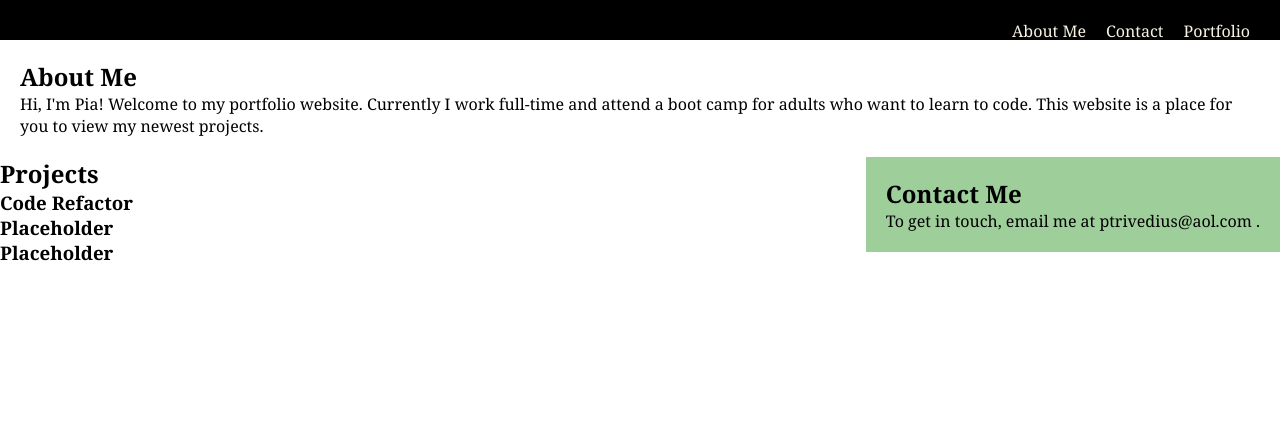
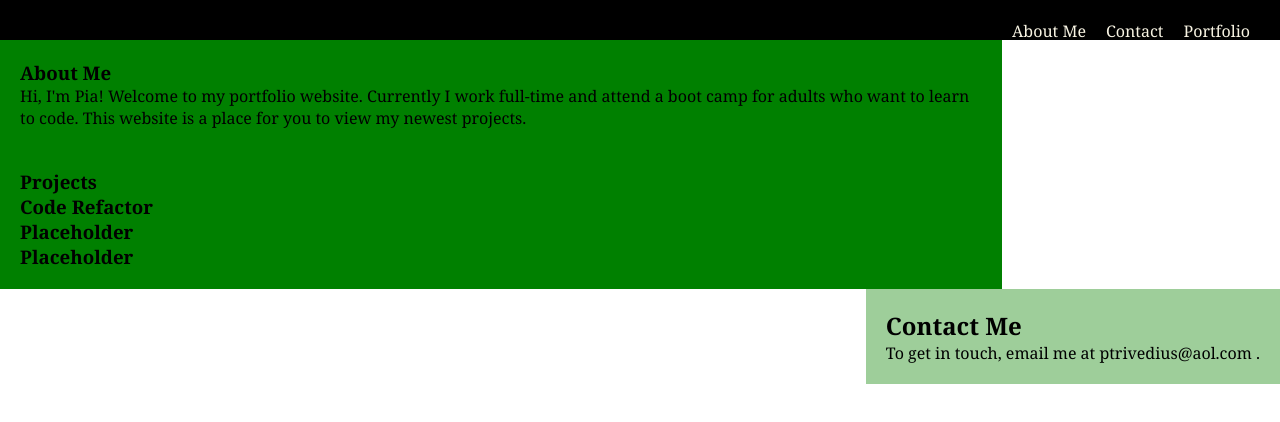
Before and after one commit to ptriv1/portfolio, a plain HTML site: page index.html in a window 1280 px wide. Drawn offline with Linux system fonts and the light colour scheme.

Commit message:
added flex-container

```diff
--- a/assets/style.css
+++ b/assets/style.css
@@ -2,6 +2,14 @@
     font-family: Cambria, Cochin, Georgia, Times, 'Times New Roman', serif;
     margin: 0;
     padding: 0;
+}
+
+.flex-container {
+    display: flex;
+    flex-direction: column;
+    flex-wrap: wrap;
+    background-color: green;
+    justify-content: space-around;
 }
 
 header {
@@ -42,6 +50,11 @@ body {
     padding: 20px;
 }
 
+.projects {
+    padding: 10px;
+    margin: 10px;
+}
+
 footer {
     background-color: black;
     color: #f8f4e3;
--- a/index.html
+++ b/index.html
@@ -18,21 +18,22 @@
         </nav>
     </header>
 
-
+<section class="flex-container">
     <section class="about-me">
         <h1>About Me</h1>
         <p>Hi, I'm Pia!  Welcome to my portfolio website.  Currently I work full-time and attend a boot camp for adults who want to learn to code.  This website is a place for you to view my newest projects.</p>
     </section>
-    <aside class="contact">
-        <h1>Contact Me</h1>
-        <p>To get in touch, email me at ptrivedius@aol.com .</p>
-    </aside>
     <section class="projects">
         <h1>Projects</h1>
         <h3>Code Refactor</h3>
         <h3>Placeholder</h3>
         <h3>Placeholder</h3>
     </section>
+</section>
+    <aside class="contact">
+        <h1>Contact Me</h1>
+        <p>To get in touch, email me at ptrivedius@aol.com .</p>
+    </aside>
 
     <footer class="footer">
 
```
